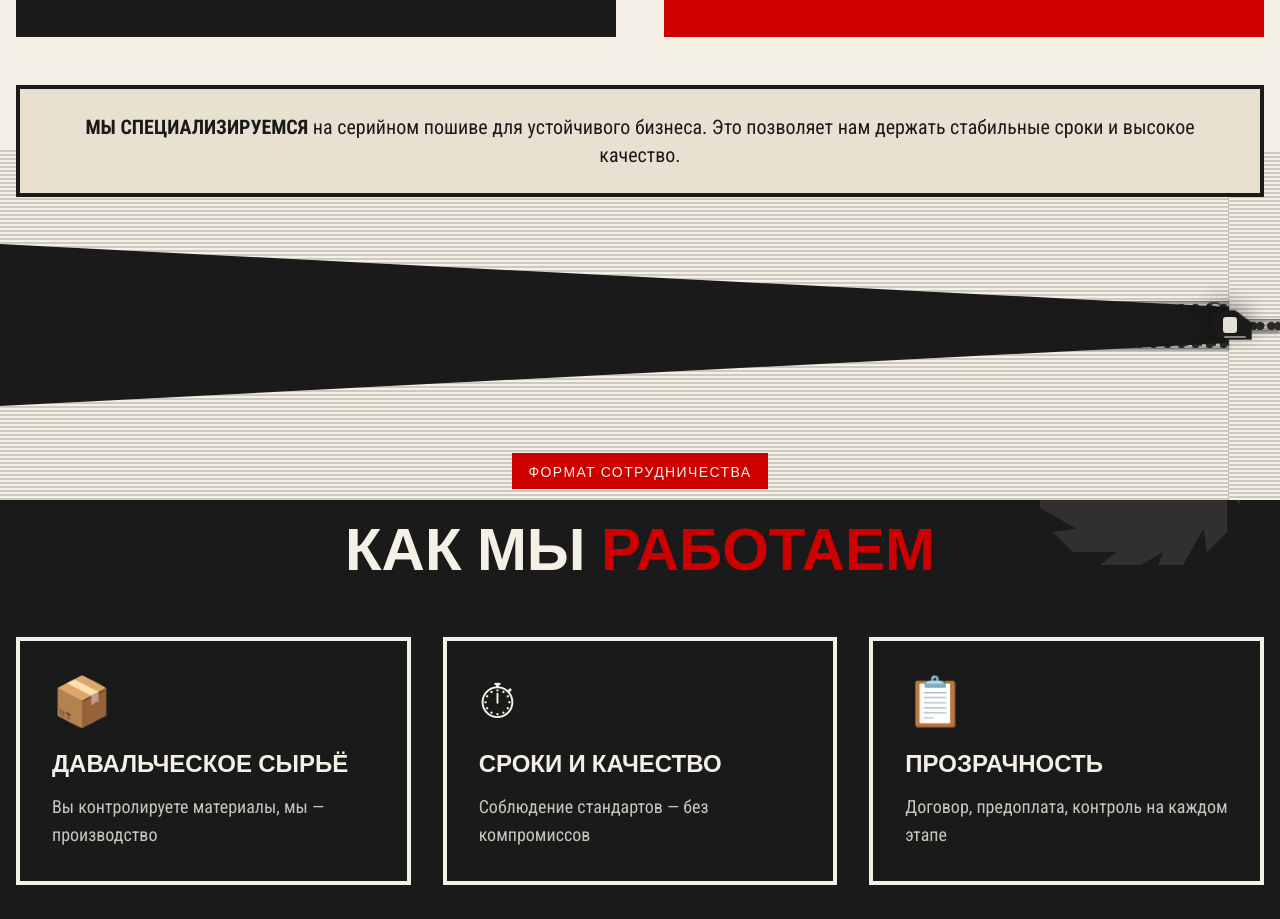
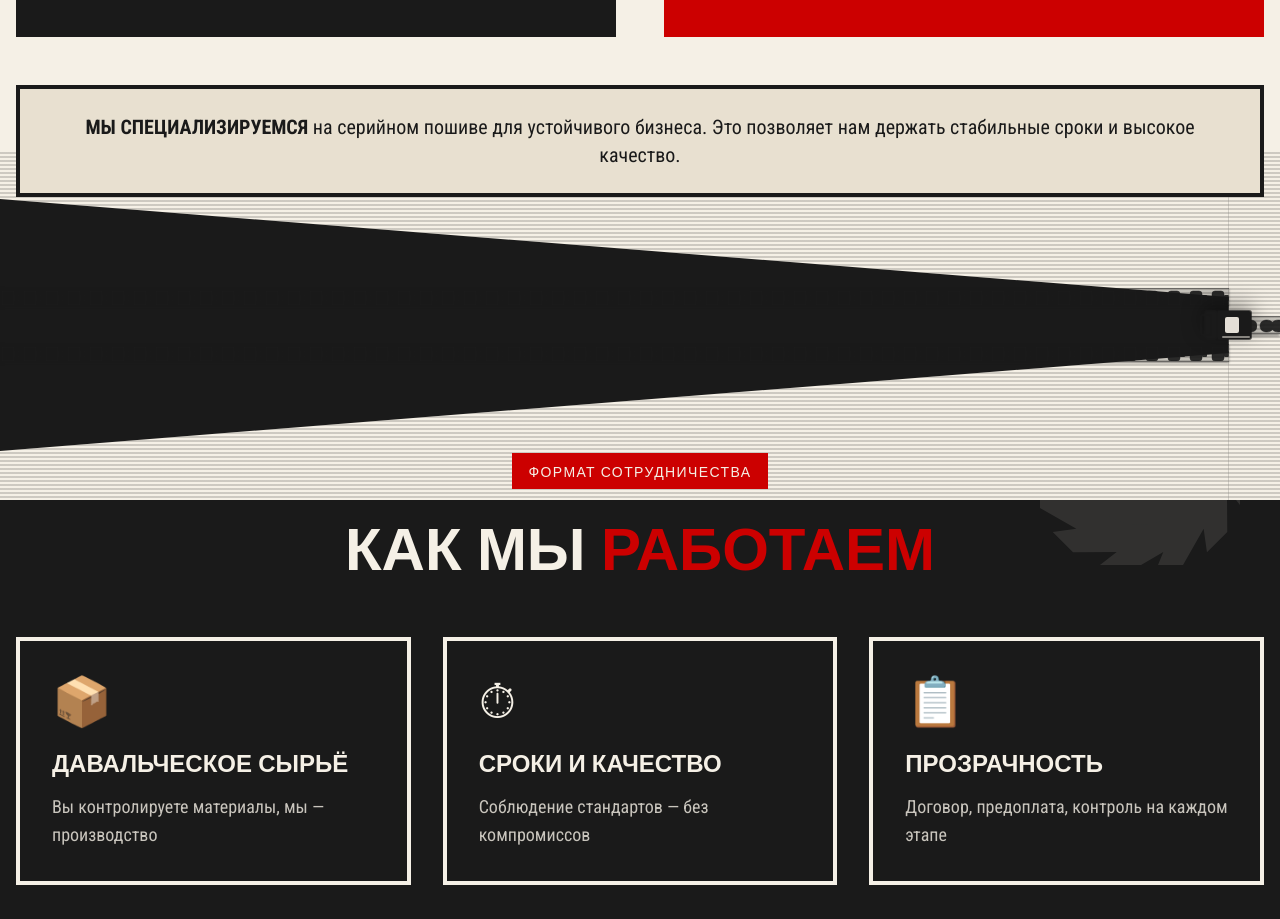
Before and after one commit to spbotdel/sewing, a Next.js app: page / in a window 1280 px wide. Shown: the part 1680-2599 px from the top of the page. Built offline with nearby package versions, Linux system fonts and the light colour scheme.

Commit message:
Make zipper teeth chunkier

```diff
--- a/components/zipper-divider.tsx
+++ b/components/zipper-divider.tsx
@@ -31,12 +31,12 @@ const ZIPPER_PROGRESS_EASING = 1.15;
 const ZIPPER_START_DELAY = 0.06;
 const ZIPPER_MIN_X = 4;
 const ZIPPER_MAX_X = 96;
-const OPEN_START = 0.08;
-const OPEN_SLOPE_MAX = 18;
-const OPEN_GAP_MAX = 18;
-const TEETH_HEIGHT = 12;
-const TEETH_PATTERN_WIDTH_CLOSED = 18;
-const TEETH_PATTERN_WIDTH_OPEN = 14;
+const OPEN_START = 0.06;
+const OPEN_SLOPE_MAX = 28;
+const OPEN_GAP_MAX = 28;
+const TEETH_HEIGHT = 18;
+const TEETH_PATTERN_WIDTH_CLOSED = 28;
+const TEETH_PATTERN_WIDTH_OPEN = 22;
 
 export function ZipperDivider({ fromTheme, toTheme }: ZipperDividerProps) {
   const [zipperProgress, setZipperProgress] = useState(0);
@@ -186,18 +186,18 @@ export function ZipperDivider({ fromTheme, toTheme }: ZipperDividerProps) {
                 patternUnits="userSpaceOnUse"
               >
                 <path
-                  d="M2 6
-                     C2 3.2 4.2 2 6.4 2
-                     C7.9 2 8.9 2.7 9.8 3.6
-                     C10.7 2.7 11.7 2 13.2 2
-                     C15.4 2 17.4 3.2 17.4 6
-                     C17.4 8.8 15.4 10 13.2 10
-                     C11.7 10 10.7 9.3 9.8 8.4
-                     C8.9 9.3 7.9 10 6.4 10
-                     C4.2 10 2 8.8 2 6 Z"
+                  d="M3 9
+                     C3 4.5 6.5 3 10 3
+                     C12 3 13.8 3.8 15.4 5.2
+                     C17 3.8 18.8 3 21.2 3
+                     C24.8 3 28 4.5 28 9
+                     C28 13.5 24.8 15 21.2 15
+                     C18.8 15 17 14.2 15.4 12.8
+                     C13.8 14.2 12 15 10 15
+                     C6.5 15 3 13.5 3 9 Z"
                   fill={teethColor}
                   stroke={teethShadow}
-                  strokeWidth="0.6"
+                  strokeWidth="0.9"
                 />
               </pattern>
             ) : (
@@ -210,18 +210,18 @@ export function ZipperDivider({ fromTheme, toTheme }: ZipperDividerProps) {
                 <rect
                   x="2"
                   y="2"
-                  width="7"
-                  height="8"
+                  width="12"
+                  height="14"
                   rx="3"
                   fill={teethColor}
                   stroke={teethShadow}
-                  strokeWidth="0.6"
+                  strokeWidth="0.9"
                 />
                 <rect
-                  x="9"
-                  y="4"
-                  width="3"
-                  height="4"
+                  x="14"
+                  y="6"
+                  width="5"
+                  height="6"
                   rx="1"
                   fill={teethColor}
                 />
@@ -340,47 +340,42 @@ export function ZipperDivider({ fromTheme, toTheme }: ZipperDividerProps) {
               overflow: "visible",
             }}
           >
-            <path
-              d="M10 18
-                 H38
-                 Q46 18 46 26
-                 V38
-                 Q46 46 38 46
-                 H26
-                 L10 34
-                 Q8 32 10 30
-                 Z"
-              fill={sliderBody}
-              stroke={sliderEdge}
-              strokeWidth="2"
-              strokeLinejoin="round"
-            />
-            <rect x="24" y="24" width="14" height="16" rx="3" fill={sliderSlot} />
             <rect
-              x="40"
-              y="22"
-              width="10"
-              height="20"
-              rx="4"
+              x="10"
+              y="18"
+              width="34"
+              height="28"
+              rx="2"
               fill={sliderBody}
               stroke={sliderEdge}
               strokeWidth="2"
             />
+            <rect x="22" y="24" width="14" height="16" rx="2" fill={sliderSlot} />
+            <rect
+              x="44"
+              y="18"
+              width="12"
+              height="28"
+              rx="2"
+              fill={sliderBody}
+              stroke={sliderEdge}
+              strokeWidth="2"
+            />
+            <rect
+              x="50"
+              y="22"
+              width="10"
+              height="20"
+              rx="2"
+              fill="none"
+              stroke={sliderEdge}
+              strokeWidth="2"
+            />
             <path
-              d="M16 20 L36 20"
+              d="M12 20 L38 20"
               stroke={sliderHighlight}
               strokeWidth="2"
               strokeLinecap="round"
-            />
-            <rect
-              x="40"
-              y="44"
-              width="14"
-              height="10"
-              rx="5"
-              fill="none"
-              stroke={sliderEdge}
-              strokeWidth="2"
             />
           </svg>
         </div>
```
